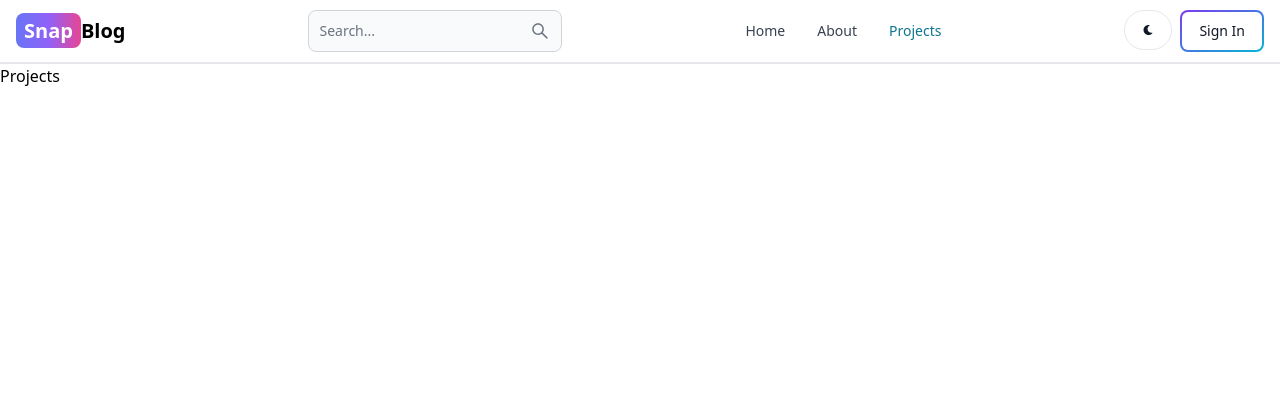
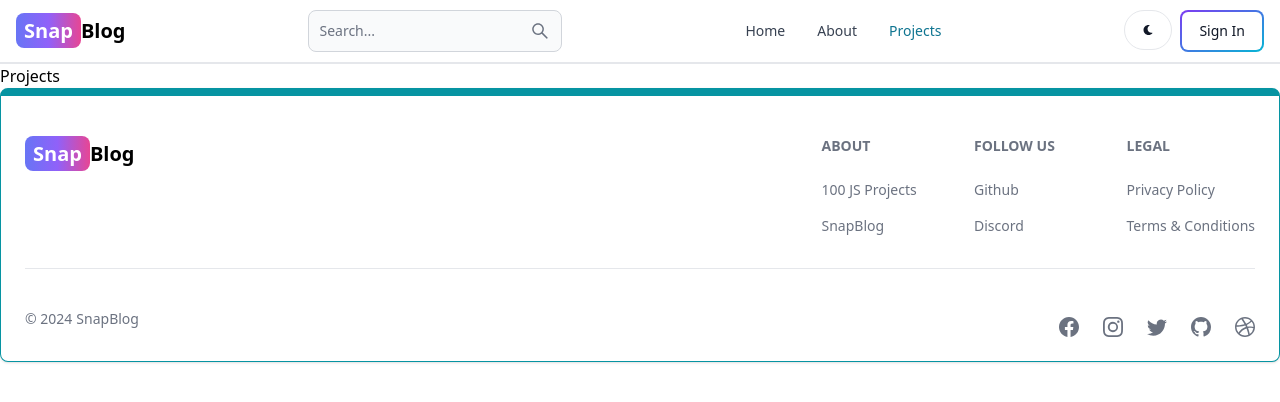
Before and after one commit to Priyanshi-059/mern-blog, a React (Vite) app in the folder client/: page /projects in a window 1280 px wide. Shown: the top 402 px of the page. Built offline with nearby package versions, Linux system fonts and the light colour scheme.

Commit message:
create and add footer components

```diff
--- a/client/src/App.jsx
+++ b/client/src/App.jsx
@@ -7,6 +7,7 @@
 import About from './pages/About'
 import SignIn from './pages/Signin'
 import SignUp from './pages/SignUp'
+import Footer from './components/Footer'
 
 export default function App() {
   return (
@@ -21,6 +22,9 @@
         <Route path="/dashboard" element={<Dashboard/>}/>
         <Route path="/projects" element={<Projects/>}/>
       </Routes>
+
+    <Footer/>
+
     </BrowserRouter>
 
   )
--- /dev/null
+++ b/client/src/components/Footer.jsx
@@ -0,0 +1,76 @@
+import React from 'react'
+import { Footer } from 'flowbite-react';
+import { Link } from 'react-router-dom';
+import {BsFacebook, BsInstagram, BsGithub,BsTwitter, BsDribbble, BsGit} from 'react-icons/bs'
+
+export default function FooterCom() {
+  return (
+    <Footer container className='border border-t-8 border-teal-500'>
+        <div className='w-full max-w-7xl mx-auto'>
+            <div className='grid w-full justify-between sm:flex md:grid-cols-1'>
+                <div className='mt-5'>
+                    <Link to="/" className='self-center whitespace-nowrap text-lg sm:text-xl font-semibold dark:text-white'>
+                        <span className='px-2 py-1 bg-gradient-to-r from-indigo-500 via-purple-500 to-pink-500 rounded-lg text-white'>Snap</span>
+                            Blog
+                    </Link>
+                </div>
+                <div className='grid grid-cols-2 gap-8 mt-4 sm:grid-cols-3 sm:gap-6'>
+                    <div>
+                        <Footer.Title title='About'/>
+                        <Footer.LinkGroup col>
+                            <Footer.Link href='https://www.100jsprojects.com'
+                                target='_blank'
+                                rel='noopener noreferrer'>
+                                100 JS Projects
+                            </Footer.Link>
+                            <Footer.Link href='/about'
+                                rel='noopener noreferrer'
+                                >
+                                SnapBlog
+                            </Footer.Link>
+                        </Footer.LinkGroup>
+                    </div>
+                    <div>
+                        <Footer.Title title='Follow Us'/>
+                        <Footer.LinkGroup col>
+                            <Footer.Link href='https://www.github.com'
+                                target='_blank'
+                                rel='noopener noreferrer'>
+                                Github
+                            </Footer.Link>
+                            <Footer.Link href='https://www.discord.com'
+                                rel='noopener noreferrer'
+                                >
+                                Discord
+                            </Footer.Link>
+                        </Footer.LinkGroup>
+                    </div>
+                    <div>
+                        <Footer.Title title='Legal'/>
+                        <Footer.LinkGroup col>
+                            <Footer.Link href='#'>
+                                Privacy Policy
+                            </Footer.Link>
+                            <Footer.Link href='#'>
+                                Terms &amp; Conditions
+                            </Footer.Link>
+                        </Footer.LinkGroup>
+                    </div>
+                </div>
+            </div>
+            <Footer.Divider/>
+            <div className='w-full sm:flex sm:items-center sm:justify-between'>
+                <Footer.Copyright href="#" by="SnapBlog" year={new Date().getFullYear()}/>
+                <div className='flex gap-6 sm:mt-4 sm:justify-center mt-4'>
+                    <Footer.Icon href='#' icon={BsFacebook}/>
+                    <Footer.Icon href='#' icon={BsInstagram}/>
+                    <Footer.Icon href='#' icon={BsTwitter}/>
+                    <Footer.Icon href='#' icon={BsGithub}/>
+                    <Footer.Icon href='#' icon={BsDribbble}/>
+                </div>
+            </div>
+        </div>
+
+    </Footer>
+  )
+}
```
